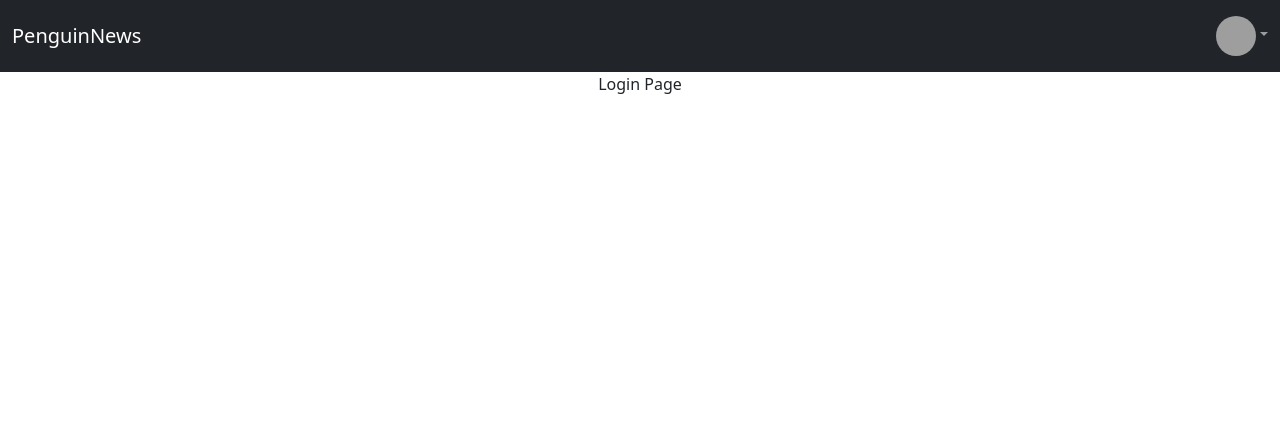
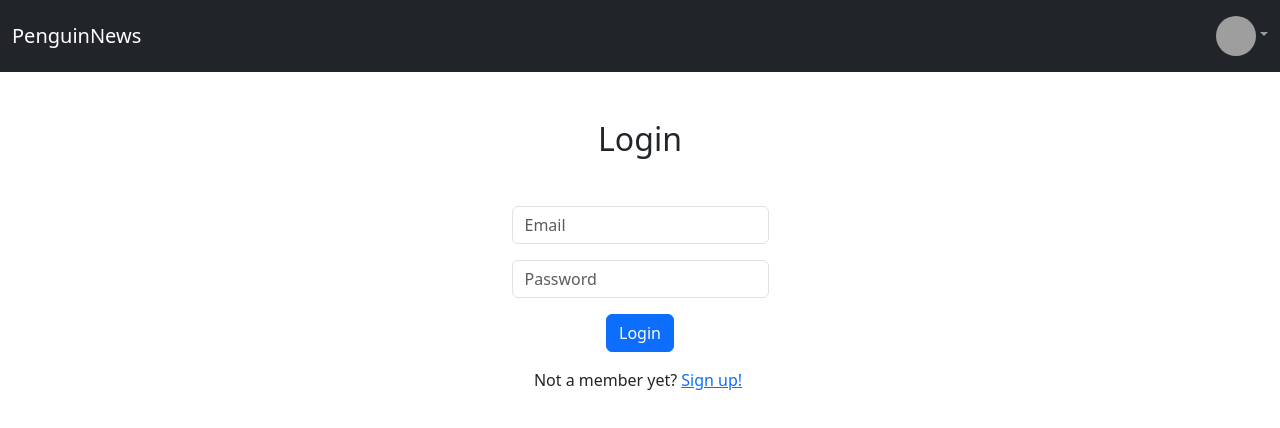
Before and after one commit to akvc/news-app, a React (Create React App) app: page /login in a window 1280 px wide. Shown: the top 428 px of the page. Built offline with nearby package versions, Linux system fonts and the light colour scheme; grey boxes are pictures that could not be loaded; the HTML template or start-up script is replaced by a standard one.

Commit message:
Create login form

```diff
--- a/src/components/LoginPage/LoginPage.tsx
+++ b/src/components/LoginPage/LoginPage.tsx
@@ -1,3 +1,62 @@
+import { auth } from '../../firebaseConfig';
+import { useForm } from 'react-hook-form';
+import { Link } from 'react-router-dom';
+import { signInWithEmailAndPassword } from 'firebase/auth';
+import { useNavigate } from 'react-router-dom';
+
+interface LoginFormData {
+  email: 'string';
+  password: 'string';
+}
+
 export const LoginPage = () => {
-  return <div>Login Page</div>;
+  const { register, handleSubmit } = useForm<LoginFormData>();
+  const navigate = useNavigate();
+
+  const loginUser = (data: LoginFormData) => {
+    signInWithEmailAndPassword(auth, data.email, data.password)
+      .then((userCredentials) => {
+        console.log('User signed in', userCredentials);
+      })
+      .catch((error) => {
+        console.log('Error');
+      });
+  };
+
+  return (
+    <div className="d-flex justify-content-center m-5">
+      <form onSubmit={handleSubmit(loginUser)}>
+        <h2 className="mb-5">Login</h2>
+        <div className="mb-3">
+          <label className="form-label visually-hidden">Email:</label>
+          <input
+            className="form-control"
+            type="email"
+            placeholder="Email"
+            {...register('email', { required: true })}
+          />
+        </div>
+        <div className="mb-3">
+          <label className="form-label visually-hidden">Password:</label>
+          <input
+            className="form-control"
+            type="password"
+            placeholder="Password"
+            {...register('password', { required: true })}
+          />
+        </div>
+        <div className="my-3">
+          <button className="btn btn-primary" type="submit">
+            Login
+          </button>
+        </div>
+        <div>
+          <span>Not a member yet?</span>
+          <Link className="mx-1" to="/register">
+            Sign up!
+          </Link>
+        </div>
+      </form>
+    </div>
+  );
 };
```
